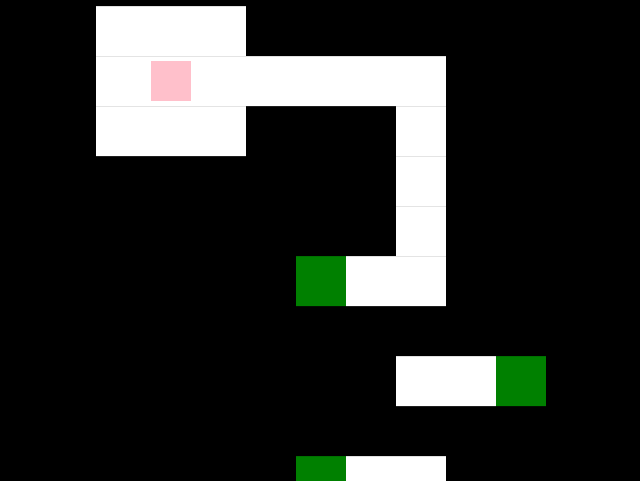
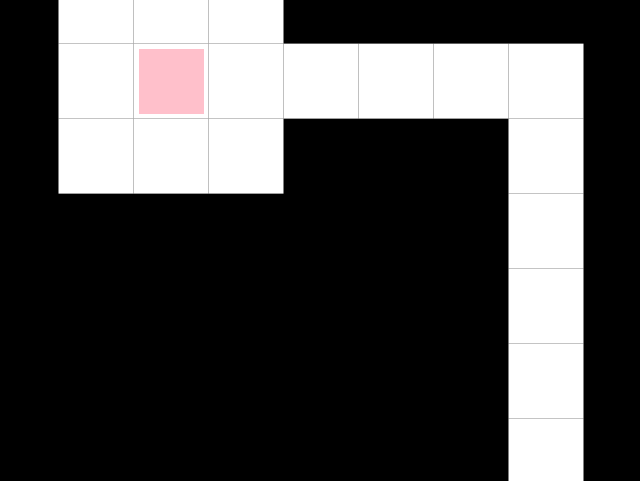
Before and after one commit to marcoajonker/mathpress, a website: page index.html in a window 1280 px wide. Shown: the part 319-800 px from the top of the page, without its empty margins (469-1109 px from the left). Drawn offline with nearby package versions, Linux system fonts and the light colour scheme.

Commit message:
trying some stuff again

```diff
--- a/areas/stage-selector.html
+++ b/areas/stage-selector.html
@@ -46,8 +46,35 @@
         <div class="nothing"></div>
         <div class="nothing"></div>
         <div class="nothing"></div>
+        <div class="nothing"></div>
+        <div class="nothing"></div>
+        <div class="cell"></div>
+    </div>
+    <div class="row">
+        <div class="nothing"></div>
+        <div class="nothing"></div>
+        <div class="nothing"></div>
+        <div class="nothing"></div>
+        <div class="nothing"></div>
+        <div class="nothing"></div>
+        <div class="cell"></div>
+    </div>
+    <div class="row">
+        <div class="nothing"></div>
+        <div class="nothing"></div>
+        <div class="nothing"></div>
+        <div class="nothing"></div>
+        <div class="nothing"></div>
+        <div class="nothing"></div>
+        <div class="cell"></div>
+    </div>
+    <div class="row">
+        <div class="nothing"></div>
+        <div class="nothing"></div>
+        <div class="nothing"></div>
+        <div class="nothing"></div>
         <div class="cell load" data-area="1"></div>
-        <div class="cell"></div>
+        <div class="cell" id="before-1"></div>
         <div class="cell"></div>
     </div>
     <div class="row">
--- a/game.js
+++ b/game.js
@@ -9,7 +9,7 @@ $(function() {
     var current = { area: $(), cell: $() };
     var areas = {};
 
-    cell_types.load = function(cell, level) {
+    cell_types.load = cell_types['load-hidden'] = function(cell, level) {
         cell.on('enter', function() {
             load_area(cell.data('area'), cell.data('start'));
         });
@@ -22,8 +22,8 @@ $(function() {
             return;
         }
         var position = current.cell.position();
-        current.area.css('transform', 'translate3d(' + ($(window).width() / 2 - 25 - position.left) + 'px, ' +
-                                                       ($(window).height() / 2 - 25 - position.top) + 'px, 0)');
+        current.area.css('transform', 'translate3d(' + ($(window).width() / 2 - 75 / 2 - position.left) + 'px, ' +
+                                                       ($(window).height() / 2 - 75 / 2 - position.top) + 'px, 0)');
     });
 
     $(document).on('keydown', function(e) {
@@ -94,7 +94,7 @@ $(function() {
             current.area = element;
             current.area.appendTo('body');
             last_area.detach();
-            current.cell = current.area.find(start_id || '#start');
+            current.cell = current.area.find(start_id ? '#' + start_id : '#start');
             current.cell.trigger('enter');
             $(window).resize();
         }
--- a/styles.css
+++ b/styles.css
@@ -9,15 +9,15 @@ body, html {
 h1 {
     text-align: center;
     color: white;
-    width: 150px;
+    width: 225px;
 }
 .block {
     background: pink;
-    height: 40px;
+    height: 65px;
     margin: auto;
     position: absolute;
     top: 0; left: 0; bottom: 0; right: 0;
-    width: 40px;
+    width: 65px;
     z-index: 1;
 }
 .area {
@@ -31,8 +31,8 @@ h1 {
 }
 .cell, .nothing {
     display: table-cell;
-    height: 50px;
-    width: 50px;
+    height: 75px;
+    width: 75px;
 }
 .cell {
     background: white;
```
Also changed, not shown: areas/1.html (+64 -1 lines).
